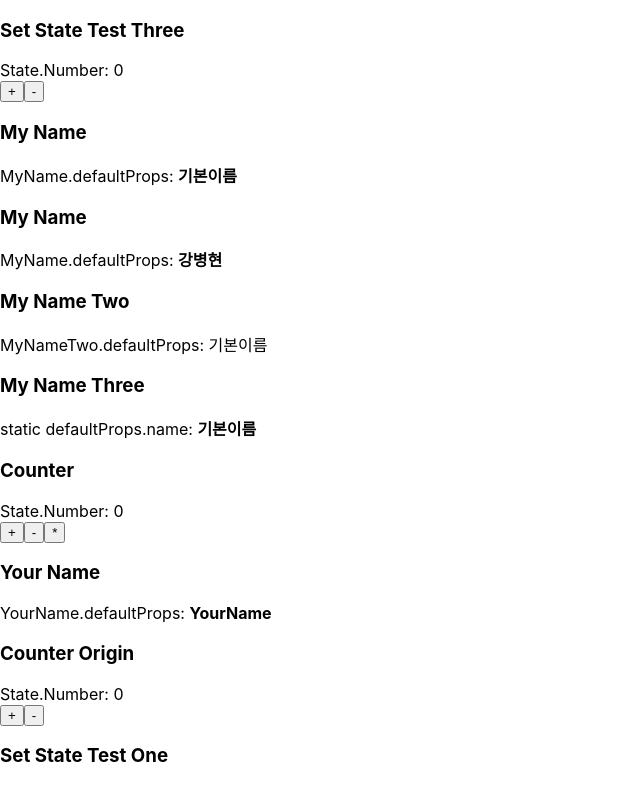
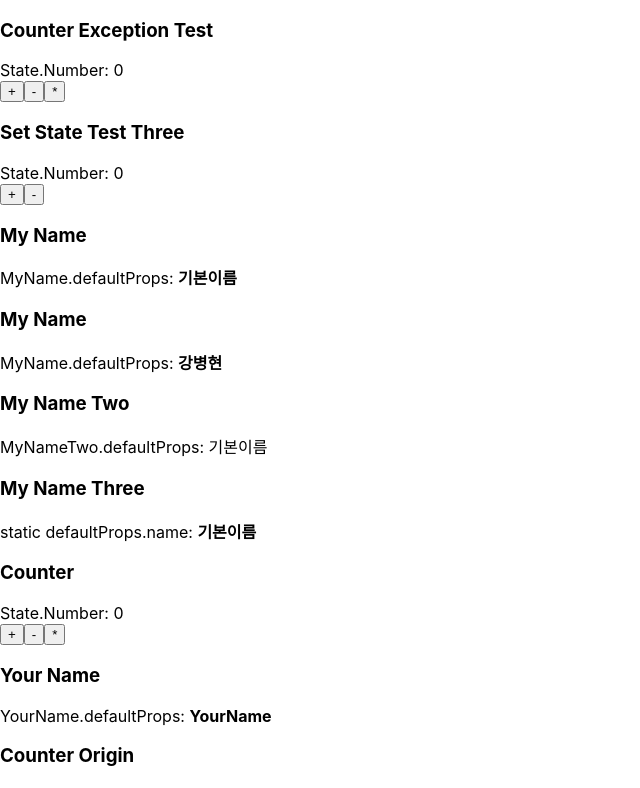
Before and after one commit to newtein80/velopert-tutorial, a React (Create React App) app: page / in a window 1280 px wide. Shown: the top 788 px of the page, without its empty margins (0-640 px from the left). Built offline with nearby package versions, Linux system fonts and the light colour scheme.

Commit message:
velopert-tutorial 05 end

```diff
--- a/src/App.js
+++ b/src/App.js
@@ -8,6 +8,7 @@ import CounterOrigin from './CounterOrigin';
 import SetStateTestOne from './SetStateTestOne';
 import SetStateTestTwo from './SetStateTestTwo';
 import SetStateTestThree from './SetStateTestThree';
+import CounterExceptionTest from './CounterExceptionTest';
 //import './App.css'
 
 class App extends Component {
@@ -18,6 +19,7 @@ class App extends Component {
       >
         {/* 주석은 이렇게 */}
         {/* <MyName name="리액트" /> */}
+        <CounterExceptionTest/>
         <SetStateTestThree/>
         <MyName />
         <MyName name="강병현" />
--- /dev/null
+++ b/src/CounterExceptionTest.js
@@ -0,0 +1,61 @@
+import React, { Component } from 'react';
+
+const Problematic = () => {
+    throw (new Error('버그가 나타났다!'));
+    // return (
+    //     <div>
+
+    //     </div>
+    // );
+};
+
+class CounterExceptionTest extends Component {
+    state = {
+        number: 0,
+        error: false
+    }
+
+    componentDidCatch(error, info) {
+        this.setState({
+            error: true
+        });
+    }
+
+    handleCombine = () => {
+        this.setState({
+            number: this.state.number * 2
+        });
+    }
+
+    handleIncrease = () => {
+        const { number } = this.state;
+        this.setState({
+            number: number + 1
+        });
+    }
+
+    handleDecrease = () => {
+        this.setState(
+            ({ number }) => ({
+                number: number - 1
+            })
+        );
+    }
+
+    render() {
+        if (this.state.error) return (<h1>에러발생!</h1>);
+
+        return (
+            <div>
+                <h3>Counter Exception Test</h3>
+                <div>State.Number: {this.state.number}</div>
+                { this.state.number === 4 && <Problematic /> }
+                <button onClick={this.handleIncrease}>+</button>
+                <button onClick={this.handleDecrease}>-</button>
+                <button onClick={this.handleCombine}>*</button>
+            </div>
+        );
+    }
+}
+
+export default CounterExceptionTest;
```
